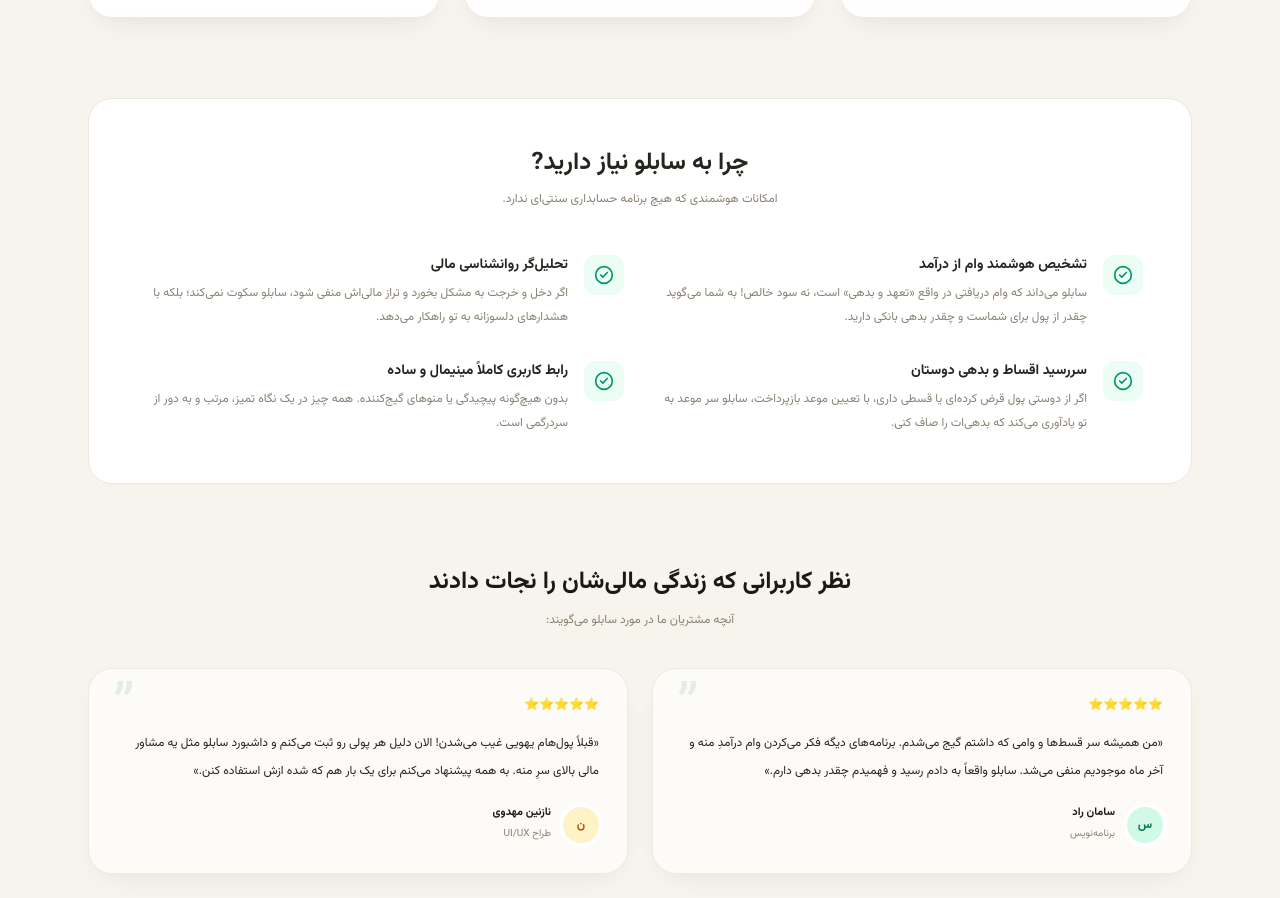
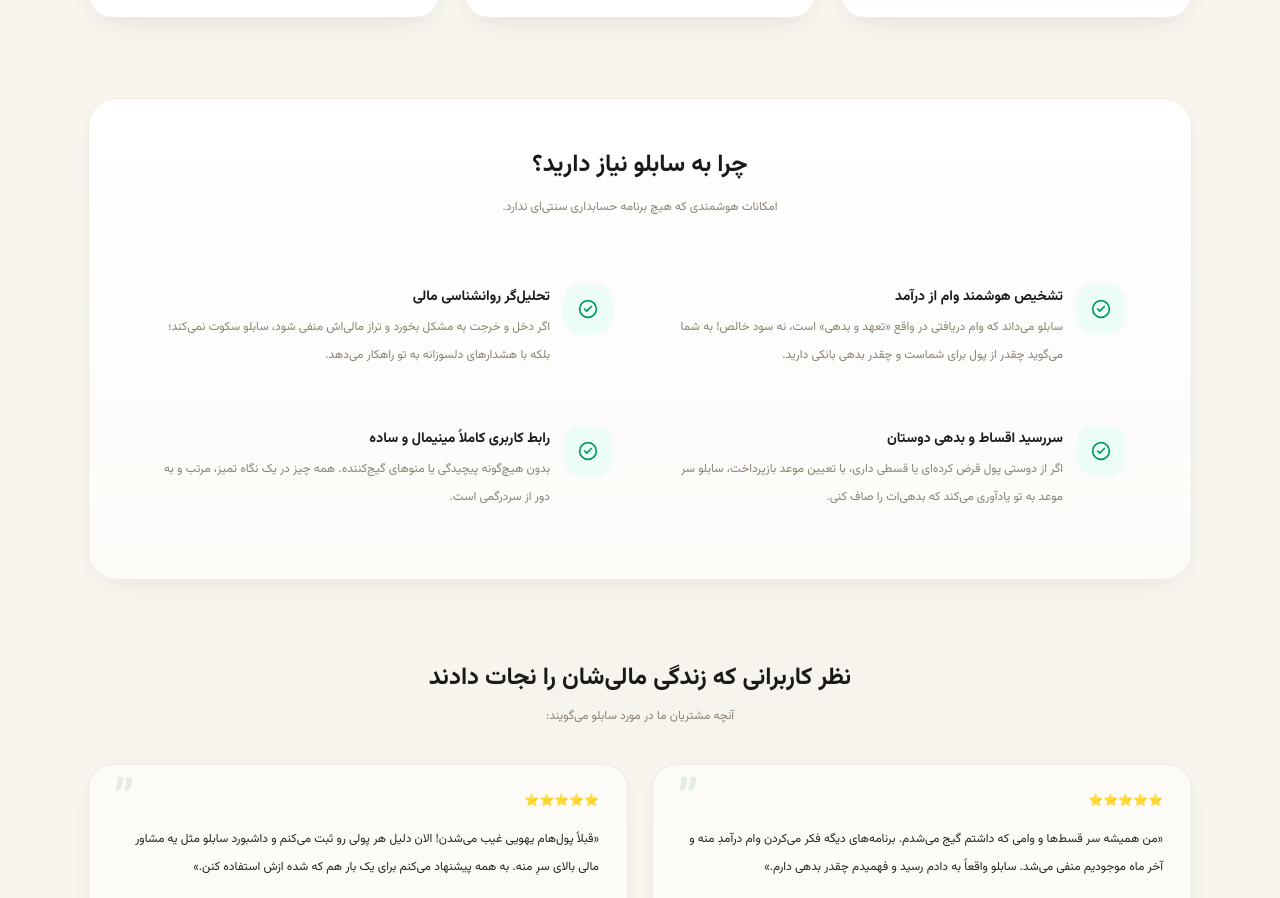
Before and after one commit to parsaasadzadeh/Sablo-Web, a Next.js app: page / in a window 1280 px wide. Shown: the part 963-1861 px from the top of the page. Built offline with nearby package versions, Linux system fonts and the light colour scheme; no server answers.

Commit message:
Update FeaturesSection.js

```diff
--- a/src/components/landing/FeaturesSection.js
+++ b/src/components/landing/FeaturesSection.js
@@ -1,62 +1,59 @@
-import { CheckCircle2 } from 'lucide-react';
+import { CheckCircle2 } from "lucide-react";
+
+const features = [
+  {
+    title: "تشخیص هوشمند وام از درآمد",
+    text: "سابلو می‌داند که وام دریافتی در واقع «تعهد و بدهی» است، نه سود خالص! به شما می‌گوید چقدر از پول برای شماست و چقدر بدهی بانکی دارید.",
+  },
+  {
+    title: "تحلیل‌گر روانشناسی مالی",
+    text: "اگر دخل و خرجت به مشکل بخورد و تراز مالی‌اش منفی شود، سابلو سکوت نمی‌کند؛ بلکه با هشدارهای دلسوزانه به تو راهکار می‌دهد.",
+  },
+  {
+    title: "سررسید اقساط و بدهی دوستان",
+    text: "اگر از دوستی پول قرض کرده‌ای یا قسطی داری، با تعیین موعد بازپرداخت، سابلو سر موعد به تو یادآوری می‌کند که بدهی‌ات را صاف کنی.",
+  },
+  {
+    title: "رابط کاربری کاملاً مینیمال و ساده",
+    text: "بدون هیچ‌گونه پیچیدگی یا منوهای گیج‌کننده. همه چیز در یک نگاه تمیز، مرتب و به دور از سردرگمی است.",
+  },
+];
 
 export default function FeaturesSection() {
   return (
-    <section id="features" className="bg-white rounded-3xl border border-[#EDE8DC] p-8 md:p-12 mb-20">
+    <section
+      id="features"
+      aria-labelledby="features-title"
+      className="bg-gradient-to-b from-white to-[#FCFBF8] rounded-[28px] border border-[#EDE8DC]/80 shadow-[0_10px_30px_-18px_rgba(26,25,22,0.15)] p-8 md:p-12 mb-20"
+    >
       <div className="text-center max-w-xl mx-auto mb-12">
-        <h2 className="text-2xl font-bold mb-3">چرا به سابلو نیاز دارید?</h2>
-        <p className="text-xs text-[#8A8273]">امکانات هوشمندی که هیچ برنامه حسابداری سنتی‌ای ندارد.</p>
+        <h2
+          id="features-title"
+          className="text-2xl font-bold mb-3 text-[#1A1916] leading-9"
+        >
+          چرا به سابلو نیاز دارید؟
+        </h2>
+        <p className="text-xs text-[#8A8273] leading-6">
+          امکانات هوشمندی که هیچ برنامه حسابداری سنتی‌ای ندارد.
+        </p>
       </div>
 
-      <div className="grid grid-cols-1 md:grid-cols-2 gap-8">
-        <div className="flex items-start gap-4">
-          <div className="w-10 h-10 bg-emerald-50 text-emerald-600 rounded-xl flex items-center justify-center shrink-0">
-            <CheckCircle2 size={20} />
-          </div>
-          <div>
-            <h4 className="text-sm font-bold mb-1.5">تشخیص هوشمند وام از درآمد</h4>
-            <p className="text-xs text-[#8A8273] leading-6">
-              سابلو می‌داند که وام دریافتی در واقع «تعهد و بدهی» است، نه سود خالص! به شما می‌گوید چقدر از پول برای شماست و چقدر بدهی بانکی دارید.
-            </p>
-          </div>
-        </div>
-
-        <div className="flex items-start gap-4">
-          <div className="w-10 h-10 bg-emerald-50 text-emerald-600 rounded-xl flex items-center justify-center shrink-0">
-            <CheckCircle2 size={20} />
-          </div>
-          <div>
-            <h4 className="text-sm font-bold mb-1.5">تحلیل‌گر روانشناسی مالی</h4>
-            <p className="text-xs text-[#8A8273] leading-6">
-              اگر دخل و خرجت به مشکل بخورد و تراز مالی‌اش منفی شود، سابلو سکوت نمی‌کند؛ بلکه با هشدارهای دلسوزانه به تو راهکار می‌دهد.
-            </p>
-          </div>
-        </div>
-
-        <div className="flex items-start gap-4">
-          <div className="w-10 h-10 bg-emerald-50 text-emerald-600 rounded-xl flex items-center justify-center shrink-0">
-            <CheckCircle2 size={20} />
-          </div>
-          <div>
-            <h4 className="text-sm font-bold mb-1.5">سررسید اقساط و بدهی دوستان</h4>
-            <p className="text-xs text-[#8A8273] leading-6">
-              اگر از دوستی پول قرض کرده‌ای یا قسطی داری، با تعیین موعد بازپرداخت، سابلو سر موعد به تو یادآوری می‌کند که بدهی‌ات را صاف کنی.
-            </p>
-          </div>
-        </div>
-
-        <div className="flex items-start gap-4">
-          <div className="w-10 h-10 bg-emerald-50 text-emerald-600 rounded-xl flex items-center justify-center shrink-0">
-            <CheckCircle2 size={20} />
-          </div>
-          <div>
-            <h4 className="text-sm font-bold mb-1.5">رابط کاربری کاملاً مینیمال و ساده</h4>
-            <p className="text-xs text-[#8A8273] leading-6">
-              بدون هیچ‌گونه پیچیدگی یا منوهای گیج‌کننده. همه چیز در یک نگاه تمیز، مرتب و به دور از سردرگمی است.
-            </p>
-          </div>
-        </div>
-      </div>
+      <ul className="grid grid-cols-1 md:grid-cols-2 gap-5">
+        {features.map((f) => (
+          <li
+            key={f.title}
+            className="flex items-start gap-4 rounded-2xl p-5 transition-colors duration-300 hover:bg-emerald-50/50"
+          >
+            <div className="w-11 h-11 bg-emerald-50 text-emerald-600 rounded-2xl ring-4 ring-emerald-50/70 flex items-center justify-center shrink-0">
+              <CheckCircle2 size={20} aria-hidden="true" />
+            </div>
+            <div>
+              <h3 className="text-sm font-bold mb-1.5 text-[#1A1916]">{f.title}</h3>
+              <p className="text-xs text-[#8A8273] leading-7">{f.text}</p>
+            </div>
+          </li>
+        ))}
+      </ul>
     </section>
   );
 }
```
